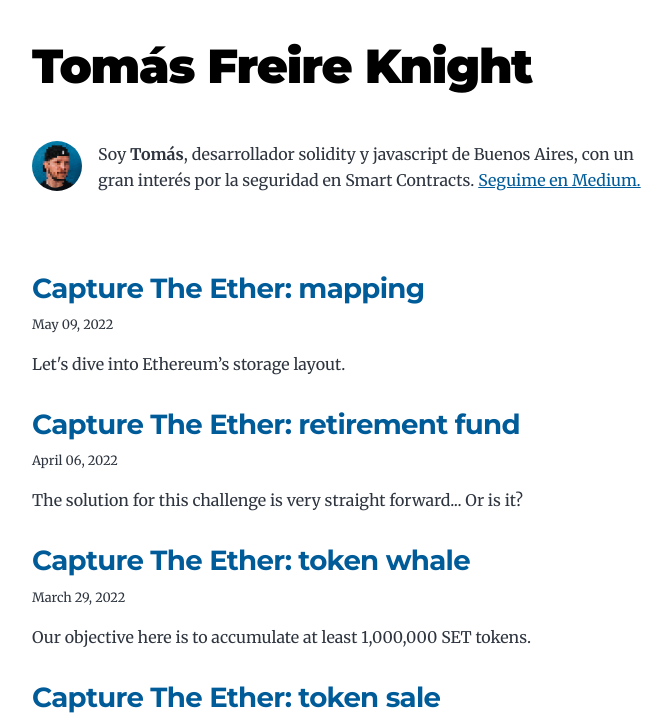
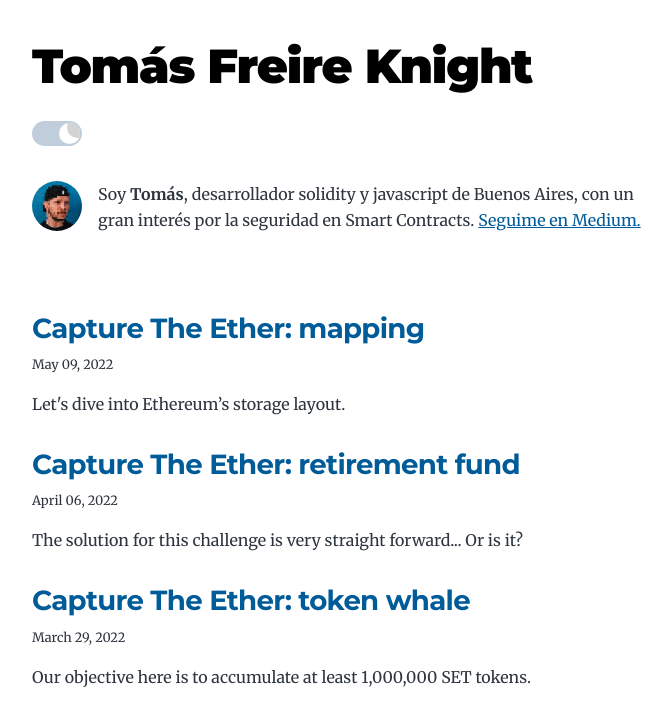
Before and after one commit to tomasfrancizco/new-personal-site, a Gatsby site: page / in a window 1280 px wide. Shown: the top 717 px of the page, without its empty margins (292-963 px from the left). Built offline with nearby package versions, Linux system fonts and the light colour scheme; Gatsby itself is replaced by a stand-in of ours.

Commit message:
dark mode added

```diff
--- a/gatsby-config.js
+++ b/gatsby-config.js
@@ -51,6 +51,7 @@ module.exports = {
     },
     `gatsby-transformer-sharp`,
     `gatsby-plugin-sharp`,
+    'gatsby-plugin-dark-mode',
     // {
     //   resolve: `gatsby-plugin-google-analytics`,
     //   options: {
--- a/package.json
+++ b/package.json
@@ -9,6 +9,7 @@
   },
   "dependencies": {
     "gatsby": "^4.15.2",
+    "gatsby-plugin-dark-mode": "^1.1.2",
     "gatsby-plugin-feed": "^4.15.1",
     "gatsby-plugin-gatsby-cloud": "^4.15.0",
     "gatsby-plugin-google-analytics": "^4.15.0",
--- /dev/null
+++ b/src/components/darkmode.js
@@ -0,0 +1,33 @@
+import React, { useState, useEffect } from 'react';
+import { ThemeToggler } from 'gatsby-plugin-dark-mode'
+
+const DarkMode = () => {
+
+  const [darkTheme, setDarkTheme] = useState(null)
+
+  useEffect(() => {
+    const theme = window.document.body.getAttribute("class");
+    theme == "dark" ? setDarkTheme("light-theme") : setDarkTheme("dark-theme")
+  }, [])
+
+  return(
+    <div id="toggle-main-container" >
+      <ThemeToggler>
+        {({ theme, toggleTheme }) => {
+          return (
+            <div>
+              <div id="toggle-container" onClick={() => {
+                setDarkTheme(darkTheme == "light-theme" ? "dark-theme" : "light-theme")
+                toggleTheme(theme == "light" ? "dark" : "light")
+              }}>
+                <div id="ball" className={darkTheme}></div>
+              </div>
+            </div>
+          )
+        }}
+      </ThemeToggler>
+    </div>
+  )
+}
+
+export default DarkMode
--- a/src/pages/index.js
+++ b/src/pages/index.js
@@ -4,6 +4,7 @@ import { Link, graphql } from "gatsby"
 import Bio from "../components/bio"
 import Layout from "../components/layout"
 import Seo from "../components/seo"
+import DarkMode from "../components/darkmode"
 
 const BlogIndex = ({ data, location }) => {
   const siteTitle = data.site.siteMetadata?.title || `Title`
@@ -26,6 +27,7 @@ const BlogIndex = ({ data, location }) => {
   return (
     <Layout location={location} title={siteTitle}>
       <Seo title="All posts" />
+      <DarkMode id="dark-mode-container"/>
       <Bio />
       <ol style={{ listStyle: `none` }}>
         {posts.map(post => {
--- a/src/style.css
+++ b/src/style.css
@@ -54,12 +54,6 @@
   --fontSize-5: 2.074rem;
   --fontSize-6: 2.488rem;
   --fontSize-7: 2.986rem;
-  --color-primary: #005b99;
-  --color-text: #2e353f;
-  --color-text-light: #4f5969;
-  --color-heading: #1a202c;
-  --color-heading-black: black;
-  --color-accent: #d1dce5;
 }
 
 /* HTML elements */
@@ -78,14 +72,98 @@ html {
 }
 
 body {
+  --color-primary: #005b99;
+  --color-text: #2e353f;
+  --color-text-light: #4f5969;
+  --color-heading: #1a202c;
+  --color-heading-black: black;
+  --color-accent: #d1dce5;
+  --color-background: white;
   font-family: var(--font-body);
   font-size: var(--fontSize-1);
   color: var(--color-text);
+  background-color: var(--color-background);
+}
+
+body.dark {
+  --color-primary: #EEEEEE;
+  --color-text: #EEEEEE;
+  --color-text-light: #EEEEEE;
+  --color-heading: #EEEEEE;
+  --color-heading-black: #EEEEEE;
+  --color-accent: #D65A31;
+  --color-background: #222831;
+  color: var(--color-text);
+  background-color: var(--color-background);
 }
 
 footer {
   padding: var(--spacing-6) var(--spacing-0);
 }
+
+/* dark mode style begins */
+
+#toggle-main-container {
+  margin-top: -20px;
+  margin-bottom: 35px;
+}
+
+#toggle-container {
+  background: #BFCEDA;
+  position: relative;
+  height: 25px;
+  width: 50px;
+  border-radius: 25px;
+  cursor: pointer;
+}
+
+#ball {
+  height: 21px;
+  width: 21px;
+  border-radius: 50%;
+  position: absolute;
+}
+
+.light-theme {
+  top: 2px;
+  left: 2px;
+  background: #f0f0a4;
+  transition: all 0.5s ease;
+}
+
+.light-theme::before {
+  content: "";
+  position: absolute;
+  left: -2px;
+  top: -2px;
+  width: 24px;
+  height: 24px;
+  background: transparent;
+  border-radius: 50%;
+  border: 1px dotted #f0f0a4;
+}
+
+.dark-theme {
+  top: 2px;
+  left: 27px;
+  background: white;
+  overflow: hidden;
+  border: 0;
+  transition: all 0.5s ease;
+}
+
+.dark-theme::after {
+  content: "";
+  position: absolute;
+  width: 21px;
+  height: 21px;
+  background-color: lightgray;
+  border-radius: 50%;
+  left: 8px;
+  bottom: 6px;
+}
+
+/* dark mode style ends */
 
 hr {
   background: var(--color-accent);
```
Also changed, not shown: 2 other files.
